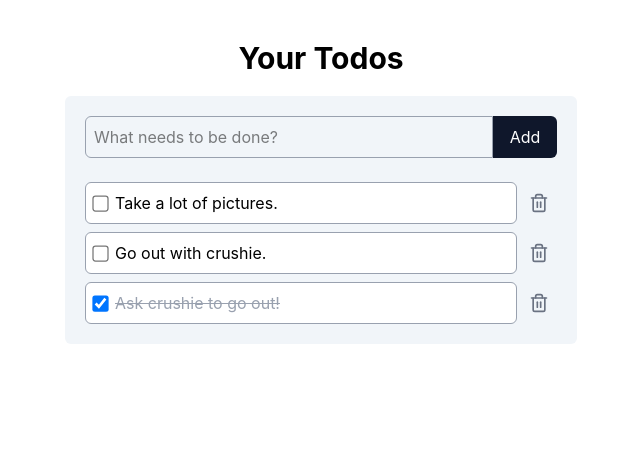
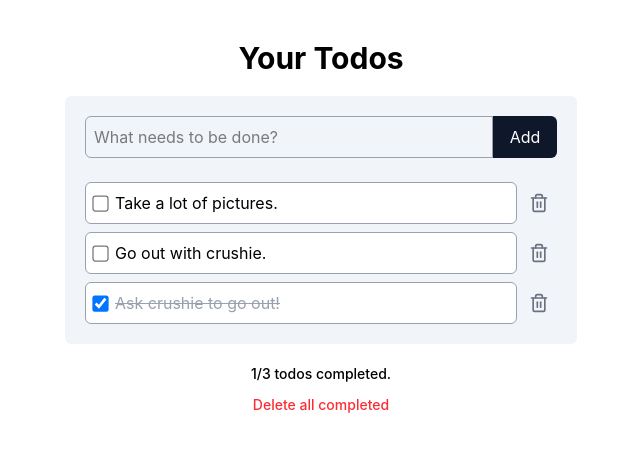
Before and after one commit to maronworks/react-begginer, a React (Vite) app: page / in a window 1280 px wide. Shown: the top 450 px of the page, without its empty margins (319-959 px from the left). Built offline with nearby package versions, Linux system fonts and the light colour scheme.

Commit message:
implemented deleting all completed todos

```diff
--- a/src/App.tsx
+++ b/src/App.tsx
@@ -1,6 +1,7 @@
 import { useState } from "react"
 import AddTodoForm from "./components/AddTodoForm"
 import TodoList from "./components/TodoList"
+import TodoSummary from "./components/TodoSummary"
 import { dummyData } from "./data/todos"
 
 function App() {
@@ -18,7 +19,7 @@ function App() {
 	const addTodo = (title: string) => {
 		setTodos(prevTodos => [
 			{
-				id: prevTodos.length + 1,
+				id: Date.now(),
 				title,
 				completed: false
 			},
@@ -28,6 +29,10 @@ function App() {
 
 	const deleteTodo = (id: number) => {
 		setTodos(prevTodos => prevTodos.filter(todo => todo.id !== id))
+	}
+
+	const deleteAllCompletedTodos = () => {
+		setTodos(prevTodos => prevTodos.filter(todo => !todo.completed))
 	}
 
 	return (
@@ -43,6 +48,10 @@ function App() {
 					onDelete={deleteTodo}
 				/>
 			</div>
+			<TodoSummary
+				todos={todos}
+				deleteAllCompleted={deleteAllCompletedTodos}
+			/>
 		</main>
 	)
 }
--- a/src/components/TodoList.tsx
+++ b/src/components/TodoList.tsx
@@ -21,6 +21,7 @@ function TodoList({
 	})
 
 	return (
+		<>
 			<div className="space-y-2">
 				{todoSorted.map(todo => (
 					<TodoItem
@@ -31,6 +32,13 @@ function TodoList({
 					/>
 				))}
 			</div>
+
+			{todos.length === 0 && (
+				<p className="text-center text-sm text-gray-500">
+					No todos yet. Add a new one above.
+				</p>
+			)}
+		</>
 	)
 }
 export default TodoList
--- /dev/null
+++ b/src/components/TodoSummary.tsx
@@ -0,0 +1,31 @@
+import type { Todo } from "../types/Todo"
+
+interface TodoSummaryProps {
+	todos: Todo[]
+	deleteAllCompleted: () => void
+}
+
+function TodoSummary(
+	{ todos, deleteAllCompleted }: TodoSummaryProps
+) {
+	const completedTodos = todos.filter(todo => todo.completed)
+
+	return (
+		<div className="text-center space-y-2">
+			<p className="text-sm font-medium">
+				{completedTodos.length}/{todos.length} todos completed.
+			</p>
+
+			{completedTodos.length > 0 && (
+				<button
+					onClick={deleteAllCompleted}
+					className="text-red-500 hover:underline text-sm font-medium"
+				>
+					Delete all completed
+				</button>
+			)}
+		</div>
+	)
+}
+
+export default TodoSummary
```
Lines whose indentation alone changed are shown as unchanged.
